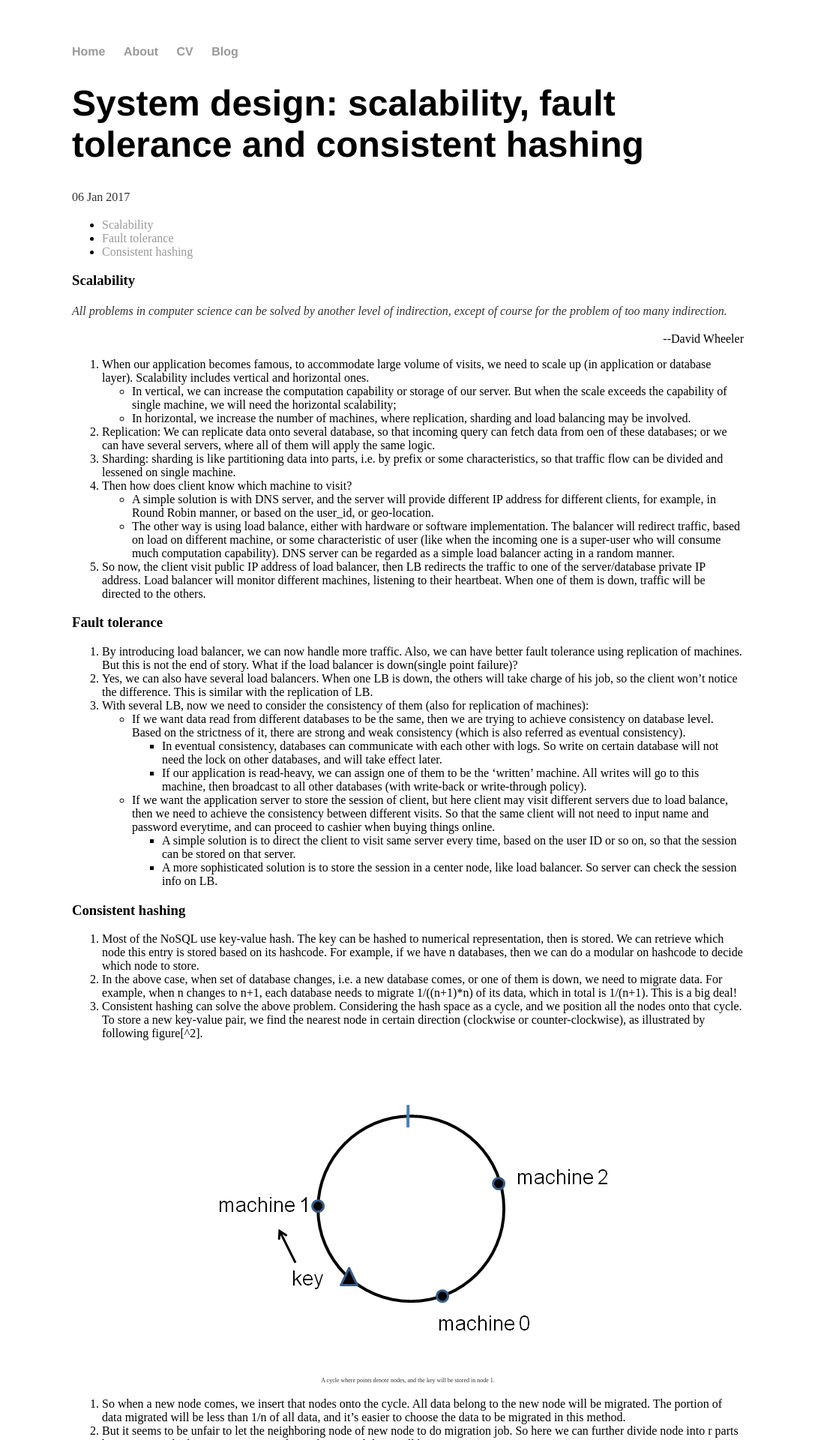
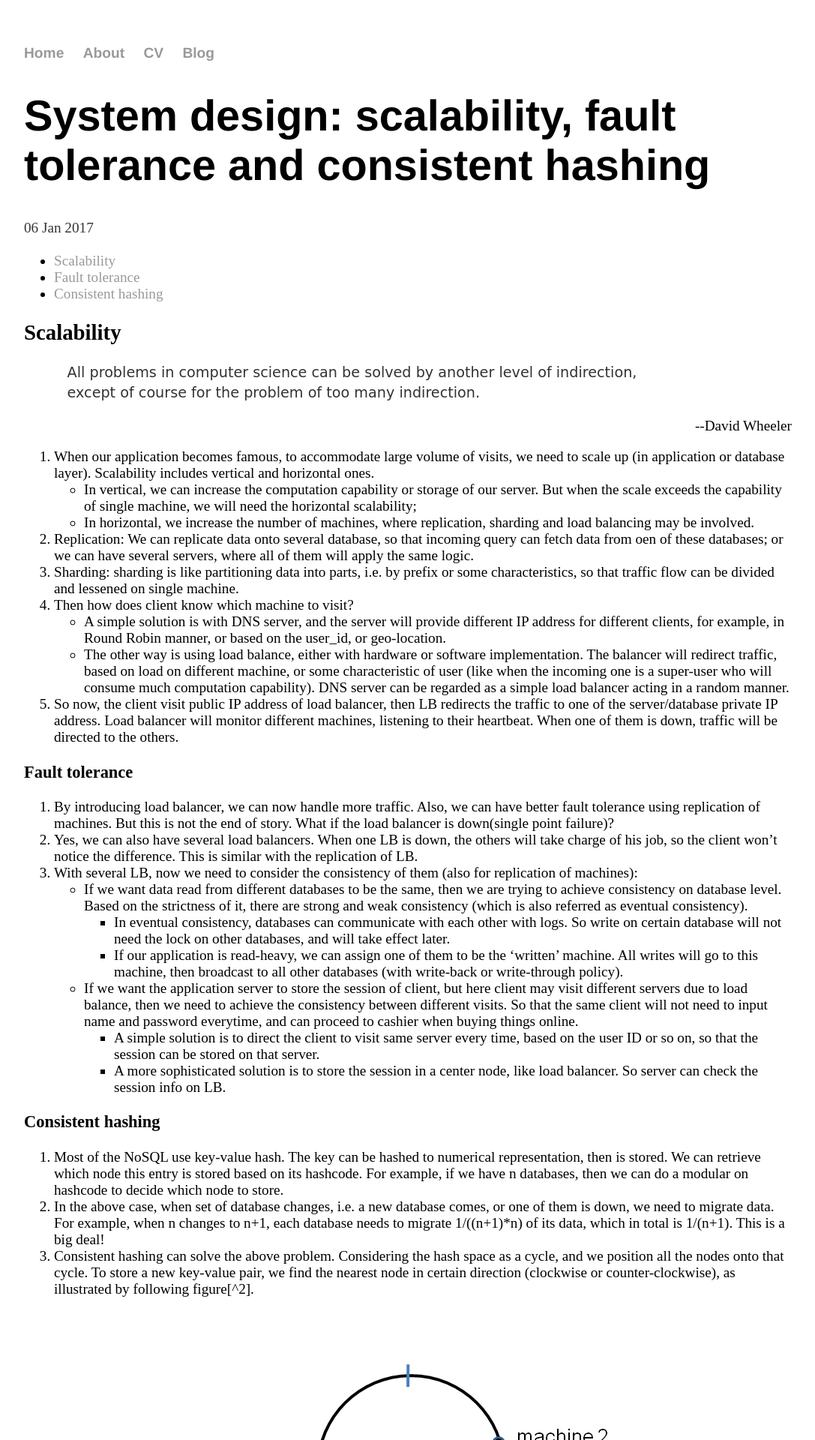
Before and after one commit to cxcollie/cxcollie.github.io, a Jekyll site: the page built from _posts/2017-01-06-Scalability-fault-tolerance-and-consistent-hashing.md, in a window 1280 px wide. Shown: the top 1920 px of the page at 75% size, without its empty margins (96-1183 px from the left). Built offline with Jekyll 4.4.1, drawn with Linux system fonts in a browser that asks for light colours; comment, search, counter and statistics services are not loaded.

Commit message:
modified css-1

```diff
--- a/_includes/comments.html
+++ b/_includes/comments.html
@@ -16,6 +16,3 @@
   <noscript>Please enable JavaScript to view the <a href="http://disqus.com/?ref_noscript">comments powered by Disqus.</a></noscript>
   <a href="http://disqus.com" class="dsq-brlink">comments powered by <span class="logo-disqus">Disqus</span></a>
 {% endif %}
-
-<div id="disqus_thread"></div>
-<script>
--- a/_posts/2017-01-06-Scalability-fault-tolerance-and-consistent-hashing.md
+++ b/_posts/2017-01-06-Scalability-fault-tolerance-and-consistent-hashing.md
@@ -12,8 +12,10 @@ date: 2017-01-06
 <div id="sca">
 </div>
 
-### Scalability
-_All problems in computer science can be solved by another level of indirection, except of course for the problem of too many indirection._
+## Scalability
+<div>
+<p class="quote">All problems in computer science can be solved by another level of indirection, except of course for the problem of too many indirection. </p>
+</div>
 <div style="text-align: right"> --David Wheeler </div>
 
 1. When our application becomes famous, to accommodate large volume of visits, we need to scale up (in application or database layer). Scalability includes vertical and horizontal ones.
--- a/css/main.css
+++ b/css/main.css
@@ -210,7 +210,8 @@
 
 body {
     margin: 60px auto;
-    width: 70%;
+    width: 80%;
+    font-size: 1.2em;
 }
 nav ul, footer ul {
     font-family:'Helvetica', 'Arial', 'Sans-Serif';
@@ -244,7 +245,7 @@ footer {
 }
 
 ul.posts {
-    margin: 20px auto 40px;
+    margin: 15px auto 60px;
     font-size: 1.2em;
 }
 
@@ -253,9 +254,15 @@ ul.posts li {
 }
 
 .quote {
-    background-color: #ddffdd;
+    font-family: "Comic Sans MS", cursive, sans-serif;
+    margin-right: 10em;
+    margin-left: 3em;
+}
+
+.cute {
+  font-family: "Comic Sans MS", cursive, sans-serif;
 }
 
 .imageNotation {
-    font-size: 0.5em;
+    font-size: 1em;
 }
```
Also changed, not shown: other parts of _includes/comments.html (+1 -1 lines), _posts/2017-4-5-Ringpop-protocol-in-Uber.md (+2 -1 lines).
